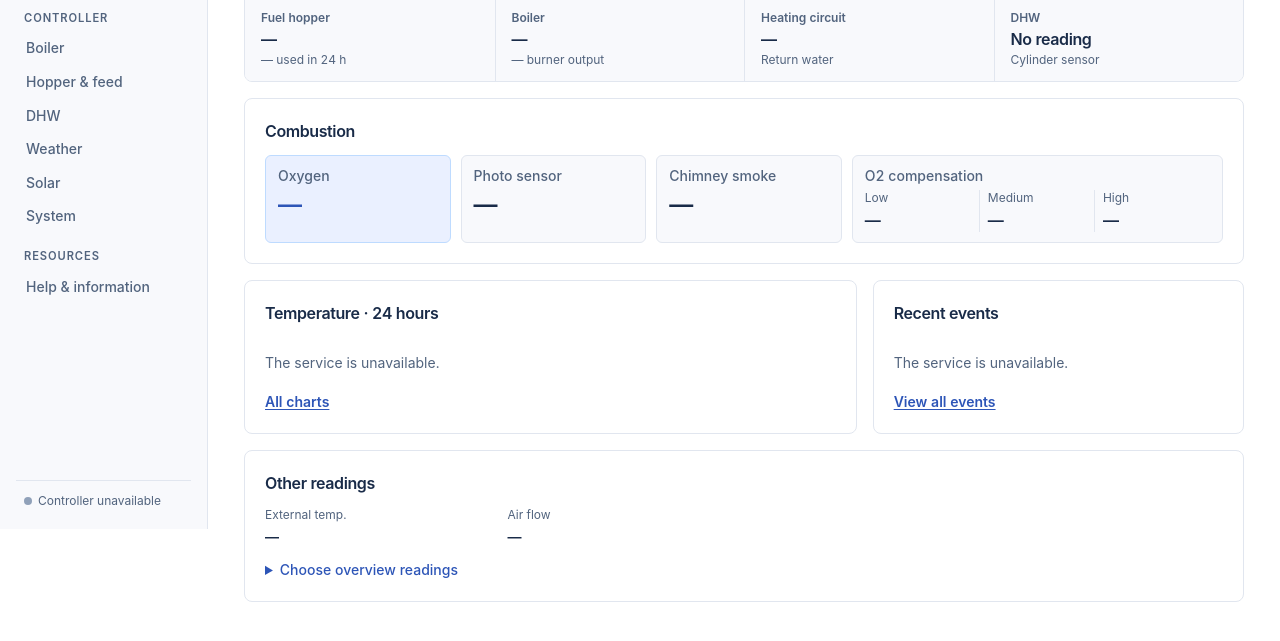
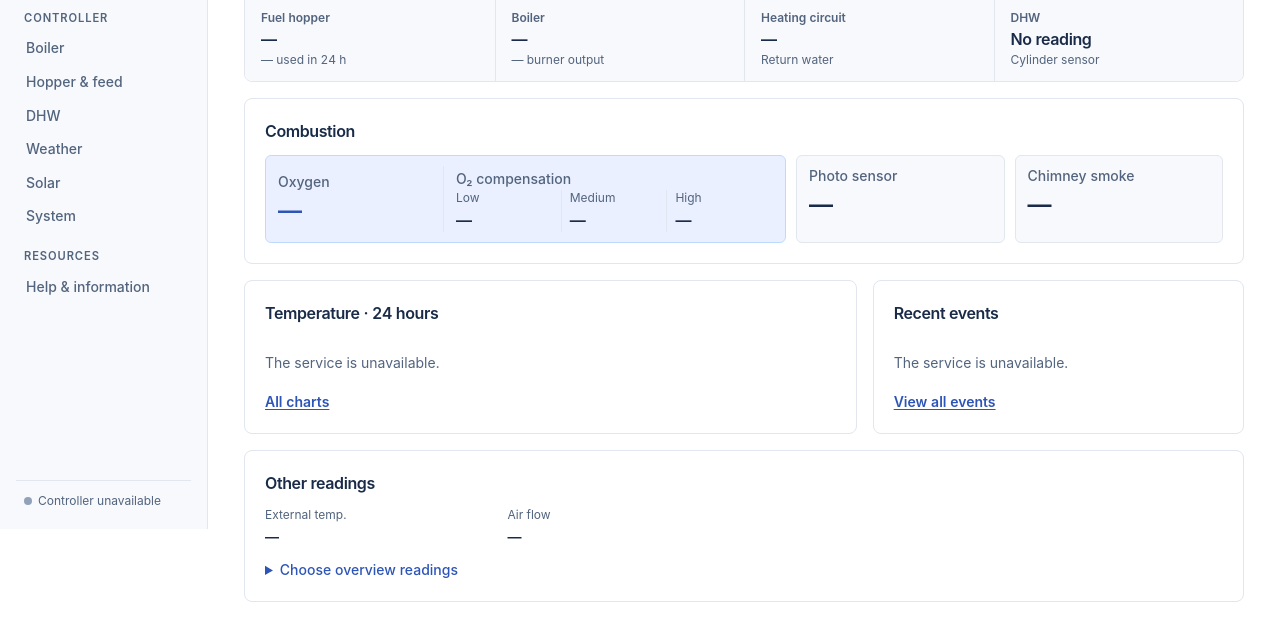
Before and after one commit to mlipscombe/boiler-mate, a website: page internal/webui/assets/index.html in a window 1280 px wide. Shown: the part 271-912 px from the top of the page. Drawn offline with Linux system fonts and the light colour scheme; no server answers.

Commit message:
Group oxygen and compensation on Overview

```diff
--- a/internal/webui/assets/app.js
+++ b/internal/webui/assets/app.js
@@ -331,22 +331,23 @@ function withUnit(value,unit) {
   return display(value)+(value==null||!unit?'':' '+unit);
 }
 function renderCombustion(target) {
-  const reading = (name,key,emphasis=false)=>{
+  const reading = (name,key,className='combustion-reading')=>{
     const value = status.online ? signal('operating_data.'+key) : null;
-    return dom('div',{class:'combustion-reading'+(emphasis?' combustion-oxygen':'')},
+    return dom('div',{class:className},
       dom('span',{class:'metric-label'},name),
       dom('strong',{class:'combustion-value'},display(value),value!=null&&dom('small',{},unitSignal(key))));
   };
   const compensation = [['Low','corr_low'],['Medium','corr_medium'],['High','corr_high']];
   target.replaceChildren(
-    reading('Oxygen','oxygen',true),
+    dom('section',{class:'combustion-reading combustion-oxygen','aria-label':'Oxygen and compensation'},
+      reading('Oxygen','oxygen','combustion-current'),
+      dom('div',{class:'combustion-compensation'},dom('span',{class:'metric-label'},'O₂ compensation'),
+        dom('dl',{},compensation.map(([name,key])=>{
+          const value = status.online ? signal('operating_data.'+key) ?? signal('advanced_data.o2_'+key) : null;
+          return dom('div',{},dom('dt',{},name),dom('dd',{},withUnit(value,'%')));
+        })))),
     reading('Photo sensor','photo_level'),
-    reading('Chimney smoke','smoke_temp'),
-    dom('div',{class:'combustion-reading combustion-compensation'},dom('span',{class:'metric-label'},'O2 compensation'),
-      dom('dl',{},compensation.map(([name,key])=>{
-        const value = status.online ? signal('operating_data.'+key) ?? signal('advanced_data.o2_'+key) : null;
-        return dom('div',{},dom('dt',{},name),dom('dd',{},withUnit(value,'%')));
-      }))));
+    reading('Chimney smoke','smoke_temp'));
 }
 function overview(token) {
   const live = dom('div',{id:'overview-live'});
--- a/internal/webui/style.css
+++ b/internal/webui/style.css
@@ -100,12 +100,13 @@
   .system-reading span { @apply text-xs font-semibold text-muted; }
   .system-reading strong { @apply text-base leading-snug font-semibold tracking-tight; }
   .system-reading small { @apply text-xs leading-snug text-muted; }
-  .combustion-grid { @apply grid grid-cols-2 gap-2.5 sm:grid-cols-3 xl:grid-cols-[minmax(0,1fr)_minmax(0,1fr)_minmax(0,1fr)_minmax(0,2fr)]; }
+  .combustion-grid { @apply grid grid-cols-2 gap-2.5 lg:grid-cols-[minmax(0,2.5fr)_minmax(0,1fr)_minmax(0,1fr)]; }
   .combustion-reading { @apply grid min-w-0 content-start gap-1 rounded-md border border-border bg-rail px-3 py-2.5; }
-  .combustion-oxygen { @apply col-span-2 border-blue-200 bg-accent-soft text-accent sm:col-span-1; }
+  .combustion-oxygen { @apply col-span-2 gap-2 border-blue-200 bg-accent-soft sm:grid-cols-[minmax(0,1fr)_minmax(0,2fr)] sm:items-center sm:gap-0 lg:col-span-1; }
+  .combustion-current { @apply grid gap-1 text-accent sm:pr-3; }
   .combustion-value { @apply text-2xl leading-tight font-semibold tracking-tight; }
   .combustion-value small { @apply ml-1 text-xs font-medium tracking-normal text-muted; }
-  .combustion-compensation { @apply col-span-2 sm:col-span-3 xl:col-span-1; }
+  .combustion-compensation { @apply min-w-0 border-t border-border pt-2 sm:border-t-0 sm:border-l sm:pt-0 sm:pl-3; }
   .combustion-compensation dl { @apply grid grid-cols-3 divide-x divide-border; }
   .combustion-compensation dl > div { @apply px-2 first:pl-0 last:pr-0; }
   .combustion-compensation dt { @apply text-xs text-muted; }
```
Also changed, not shown: internal/webui/assets/style.css.
